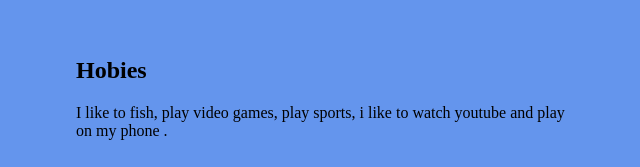
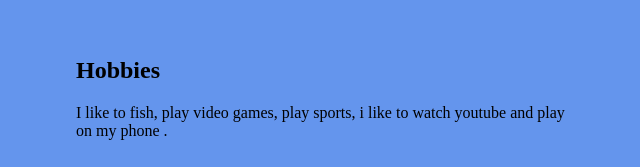
Before and after one commit to fishercode/fishercode.github.io, a plain HTML site: page future.html in a window 1280 px wide. Shown: the part 973-1140 px from the top of the page, 314-954 px from the left. Drawn offline with Linux system fonts and the light colour scheme.

Commit message:
Update future.html

```diff
--- a/future.html
+++ b/future.html
@@ -25,7 +25,7 @@
     <button>Like</button>
   </article>
   <article>
-    <h2>Hobies</h2>
+    <h2>Hobbies</h2>
     <p>I like to fish, play video games, play sports, i like to watch youtube and play on my phone
 
       .</p> <img src="https://encrypted-tbn0.gstatic.com/images?q=tbn:ANd9GcRf00tfqkxPcD082zZpZPNoWa_8PU15s15nhJjlcsPnfLWuRi0B" width="300">
```
